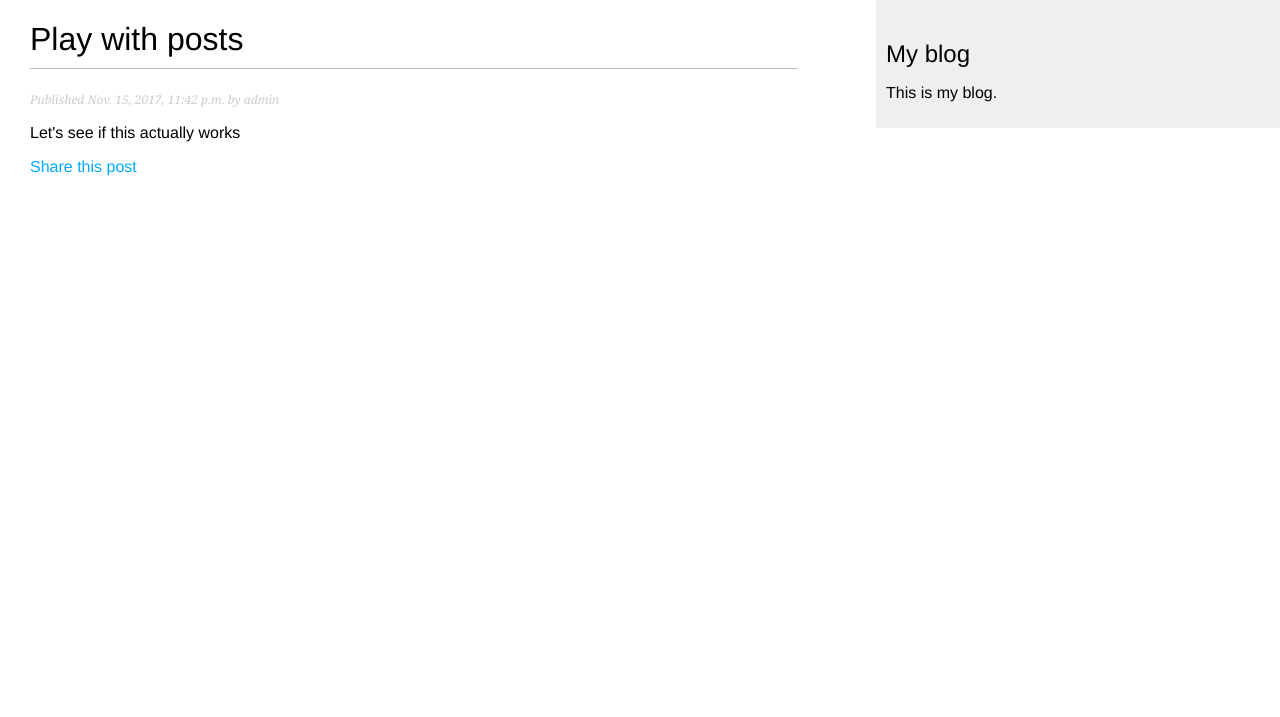
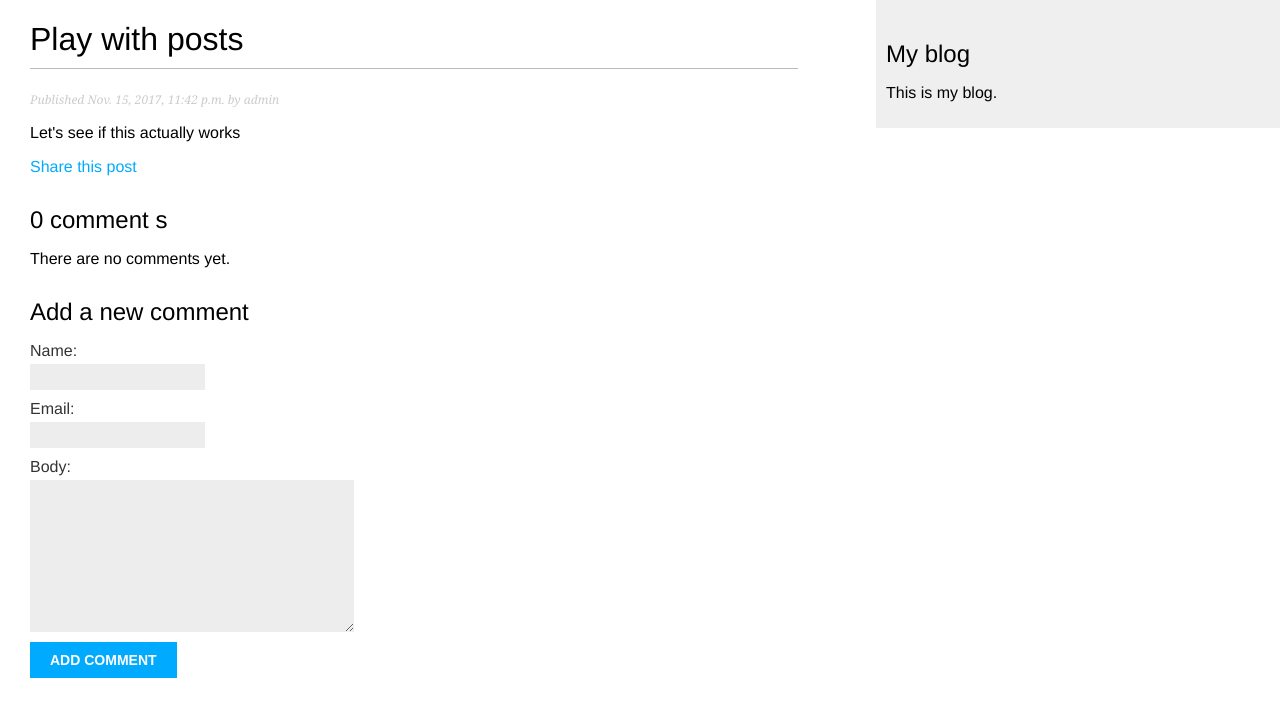
Before and after one commit to IustinTargovet/BlogTry, a Django app: a page that uses mysite/blog/templates/blog/post/detail.html in a window 1280 px wide. Shown: the top 717 px of the page. Run offline with Django 3.2, Linux system fonts and the light colour scheme; data comes from the database, SQL or seed files in the repository; both versions use the stored data as it was after the commit.

Commit message:
Comment service working
created template and changed view

```diff
--- a/mysite/blog/templates/blog/post/detail.html
+++ b/mysite/blog/templates/blog/post/detail.html
@@ -11,4 +11,27 @@
   <p>
     <a href="{% url "blog:post_share" post.id %}">Share this post</a>
   </p>
+    {% with comments.count as total_comments %}
+    <h2>{{ total_comments }} comment {{ total_comments|pluralize }} </h2>
+    {% endwith %}
+
+    {% for comment in comments %}
+        <div class="comment">
+            <p class="info">Comment {{ forloop.counter }} by {{ comment.name }} {{ comment.created }}</p>
+            {{ comment.body|linebreaks }}
+        </div>
+    {% empty %}
+        <p>There are no comments yet.</p>
+    {% endfor %}
+
+    {% if new_comment %}
+        <h2>Your comment has been added.</h2>
+    {% else %}
+        <h2>Add a new comment</h2>
+        <form action="." method="post">
+            {{ comment_form.as_p }}
+            {% csrf_token %}
+            <p><input type="submit" value="Add comment"></p>
+        </form>
+    {%  endif %}
 {% endblock %}
--- a/mysite/blog/views.py
+++ b/mysite/blog/views.py
@@ -34,7 +34,6 @@ def post_detail(request, year, month, day, post):
                                    publish__year = year,
                                    publish__month = month,
                                    publish__day = day)
-    return render(request, 'blog/post/detail.html', {'post':post})
 
     #List of active comments for this post
     comments  = post.comments.filter(active=True)
```
Also changed, not shown: mysite/mysite/wsgi.py (+0 -9 lines), mysite/db.sqlite3.
